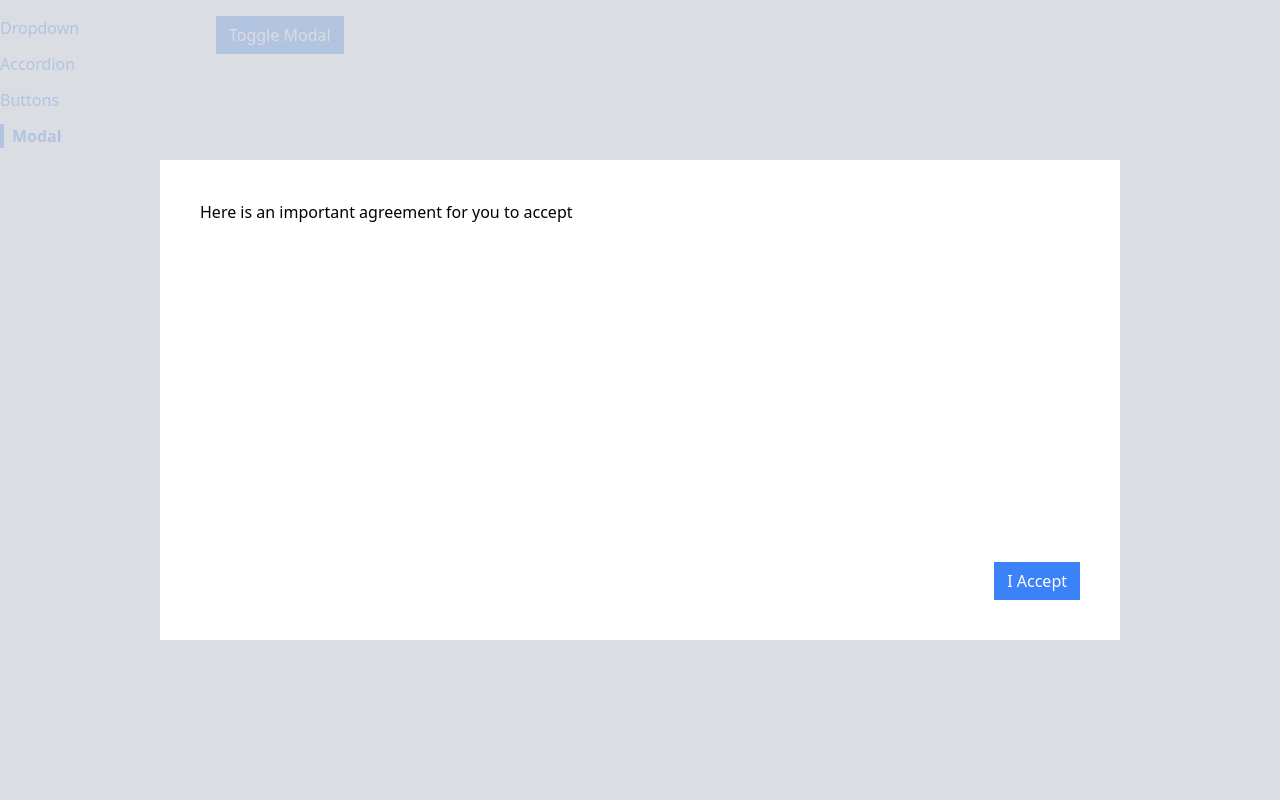
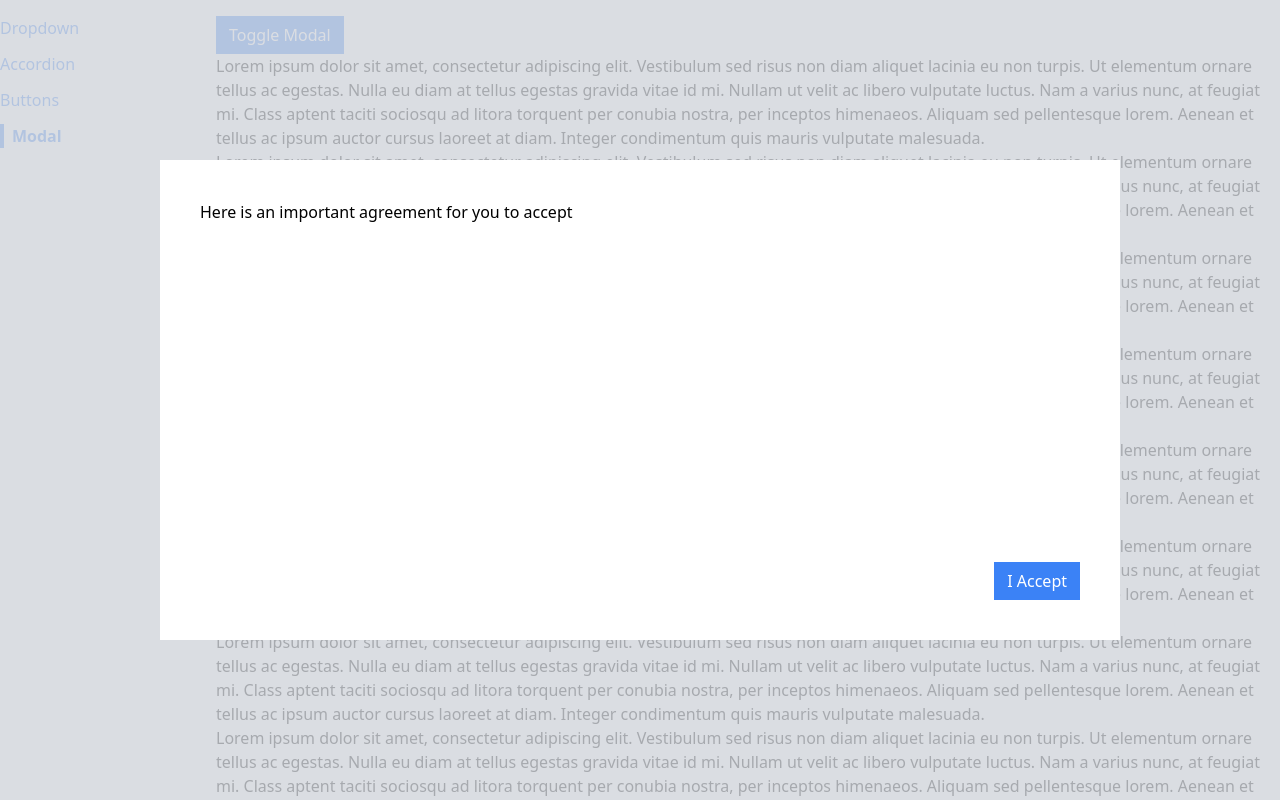
Before and after one commit to PedroMarMol/comps, a React (Create React App) app: page /modal in a window 1280 px wide. Both pictures are taken after a click on the button "Toggle Modal". Shown: the top 800 px of the page. Built offline with nearby package versions, Linux system fonts and the light colour scheme.

Commit message:
bugfixes

```diff
--- a/src/components/Modal.js
+++ b/src/components/Modal.js
@@ -1,10 +1,19 @@
 import ReactDOM from "react-dom";
+import { useEffect } from "react";
 
 function Modal({ onClose, children, actionBar }) {
+    useEffect(() => {
+        document.body.classList.add('overflow-hidden');
+
+        return () => {
+            document.body.classList.remove('overflow-hidden');
+        };
+    }, []);
+
     return ReactDOM.createPortal(
         <div>
-            <div onClick={onClose} className="absolute inset-0 bg-gray-300 opacity-80"></div>
-            <div className="absolute inset-40 p-10 bg-white">
+            <div onClick={onClose} className="fixed inset-0 bg-gray-300 opacity-80"></div>
+            <div className="fixed inset-40 p-10 bg-white">
                 <div className="flex flex-col justify-between h-full">
                     {children}
                     <div className="flex justify-end">
--- a/src/pages/ModalPage.js
+++ b/src/pages/ModalPage.js
@@ -29,6 +29,17 @@ function ModalPage() {
         <div className="relative">
             <Button onClick={handleClick} primary>Toggle Modal</Button>
             {showModal && modal}
+
+            <p>Lorem ipsum dolor sit amet, consectetur adipiscing elit. Vestibulum sed risus non diam aliquet lacinia eu non turpis. Ut elementum ornare tellus ac egestas. Nulla eu diam at tellus egestas gravida vitae id mi. Nullam ut velit ac libero vulputate luctus. Nam a varius nunc, at feugiat mi. Class aptent taciti sociosqu ad litora torquent per conubia nostra, per inceptos himenaeos. Aliquam sed pellentesque lorem. Aenean et tellus ac ipsum auctor cursus laoreet at diam. Integer condimentum quis mauris vulputate malesuada.</p>
+            <p>Lorem ipsum dolor sit amet, consectetur adipiscing elit. Vestibulum sed risus non diam aliquet lacinia eu non turpis. Ut elementum ornare tellus ac egestas. Nulla eu diam at tellus egestas gravida vitae id mi. Nullam ut velit ac libero vulputate luctus. Nam a varius nunc, at feugiat mi. Class aptent taciti sociosqu ad litora torquent per conubia nostra, per inceptos himenaeos. Aliquam sed pellentesque lorem. Aenean et tellus ac ipsum auctor cursus laoreet at diam. Integer condimentum quis mauris vulputate malesuada.</p>
+            <p>Lorem ipsum dolor sit amet, consectetur adipiscing elit. Vestibulum sed risus non diam aliquet lacinia eu non turpis. Ut elementum ornare tellus ac egestas. Nulla eu diam at tellus egestas gravida vitae id mi. Nullam ut velit ac libero vulputate luctus. Nam a varius nunc, at feugiat mi. Class aptent taciti sociosqu ad litora torquent per conubia nostra, per inceptos himenaeos. Aliquam sed pellentesque lorem. Aenean et tellus ac ipsum auctor cursus laoreet at diam. Integer condimentum quis mauris vulputate malesuada.</p>
+            <p>Lorem ipsum dolor sit amet, consectetur adipiscing elit. Vestibulum sed risus non diam aliquet lacinia eu non turpis. Ut elementum ornare tellus ac egestas. Nulla eu diam at tellus egestas gravida vitae id mi. Nullam ut velit ac libero vulputate luctus. Nam a varius nunc, at feugiat mi. Class aptent taciti sociosqu ad litora torquent per conubia nostra, per inceptos himenaeos. Aliquam sed pellentesque lorem. Aenean et tellus ac ipsum auctor cursus laoreet at diam. Integer condimentum quis mauris vulputate malesuada.</p>
+            <p>Lorem ipsum dolor sit amet, consectetur adipiscing elit. Vestibulum sed risus non diam aliquet lacinia eu non turpis. Ut elementum ornare tellus ac egestas. Nulla eu diam at tellus egestas gravida vitae id mi. Nullam ut velit ac libero vulputate luctus. Nam a varius nunc, at feugiat mi. Class aptent taciti sociosqu ad litora torquent per conubia nostra, per inceptos himenaeos. Aliquam sed pellentesque lorem. Aenean et tellus ac ipsum auctor cursus laoreet at diam. Integer condimentum quis mauris vulputate malesuada.</p>
+            <p>Lorem ipsum dolor sit amet, consectetur adipiscing elit. Vestibulum sed risus non diam aliquet lacinia eu non turpis. Ut elementum ornare tellus ac egestas. Nulla eu diam at tellus egestas gravida vitae id mi. Nullam ut velit ac libero vulputate luctus. Nam a varius nunc, at feugiat mi. Class aptent taciti sociosqu ad litora torquent per conubia nostra, per inceptos himenaeos. Aliquam sed pellentesque lorem. Aenean et tellus ac ipsum auctor cursus laoreet at diam. Integer condimentum quis mauris vulputate malesuada.</p>
+            <p>Lorem ipsum dolor sit amet, consectetur adipiscing elit. Vestibulum sed risus non diam aliquet lacinia eu non turpis. Ut elementum ornare tellus ac egestas. Nulla eu diam at tellus egestas gravida vitae id mi. Nullam ut velit ac libero vulputate luctus. Nam a varius nunc, at feugiat mi. Class aptent taciti sociosqu ad litora torquent per conubia nostra, per inceptos himenaeos. Aliquam sed pellentesque lorem. Aenean et tellus ac ipsum auctor cursus laoreet at diam. Integer condimentum quis mauris vulputate malesuada.</p>
+            <p>Lorem ipsum dolor sit amet, consectetur adipiscing elit. Vestibulum sed risus non diam aliquet lacinia eu non turpis. Ut elementum ornare tellus ac egestas. Nulla eu diam at tellus egestas gravida vitae id mi. Nullam ut velit ac libero vulputate luctus. Nam a varius nunc, at feugiat mi. Class aptent taciti sociosqu ad litora torquent per conubia nostra, per inceptos himenaeos. Aliquam sed pellentesque lorem. Aenean et tellus ac ipsum auctor cursus laoreet at diam. Integer condimentum quis mauris vulputate malesuada.</p>
+            <p>Lorem ipsum dolor sit amet, consectetur adipiscing elit. Vestibulum sed risus non diam aliquet lacinia eu non turpis. Ut elementum ornare tellus ac egestas. Nulla eu diam at tellus egestas gravida vitae id mi. Nullam ut velit ac libero vulputate luctus. Nam a varius nunc, at feugiat mi. Class aptent taciti sociosqu ad litora torquent per conubia nostra, per inceptos himenaeos. Aliquam sed pellentesque lorem. Aenean et tellus ac ipsum auctor cursus laoreet at diam. Integer condimentum quis mauris vulputate malesuada.</p>
+            <p>Lorem ipsum dolor sit amet, consectetur adipiscing elit. Vestibulum sed risus non diam aliquet lacinia eu non turpis. Ut elementum ornare tellus ac egestas. Nulla eu diam at tellus egestas gravida vitae id mi. Nullam ut velit ac libero vulputate luctus. Nam a varius nunc, at feugiat mi. Class aptent taciti sociosqu ad litora torquent per conubia nostra, per inceptos himenaeos. Aliquam sed pellentesque lorem. Aenean et tellus ac ipsum auctor cursus laoreet at diam. Integer condimentum quis mauris vulputate malesuada.</p>
         </div>
     );
 }
```
